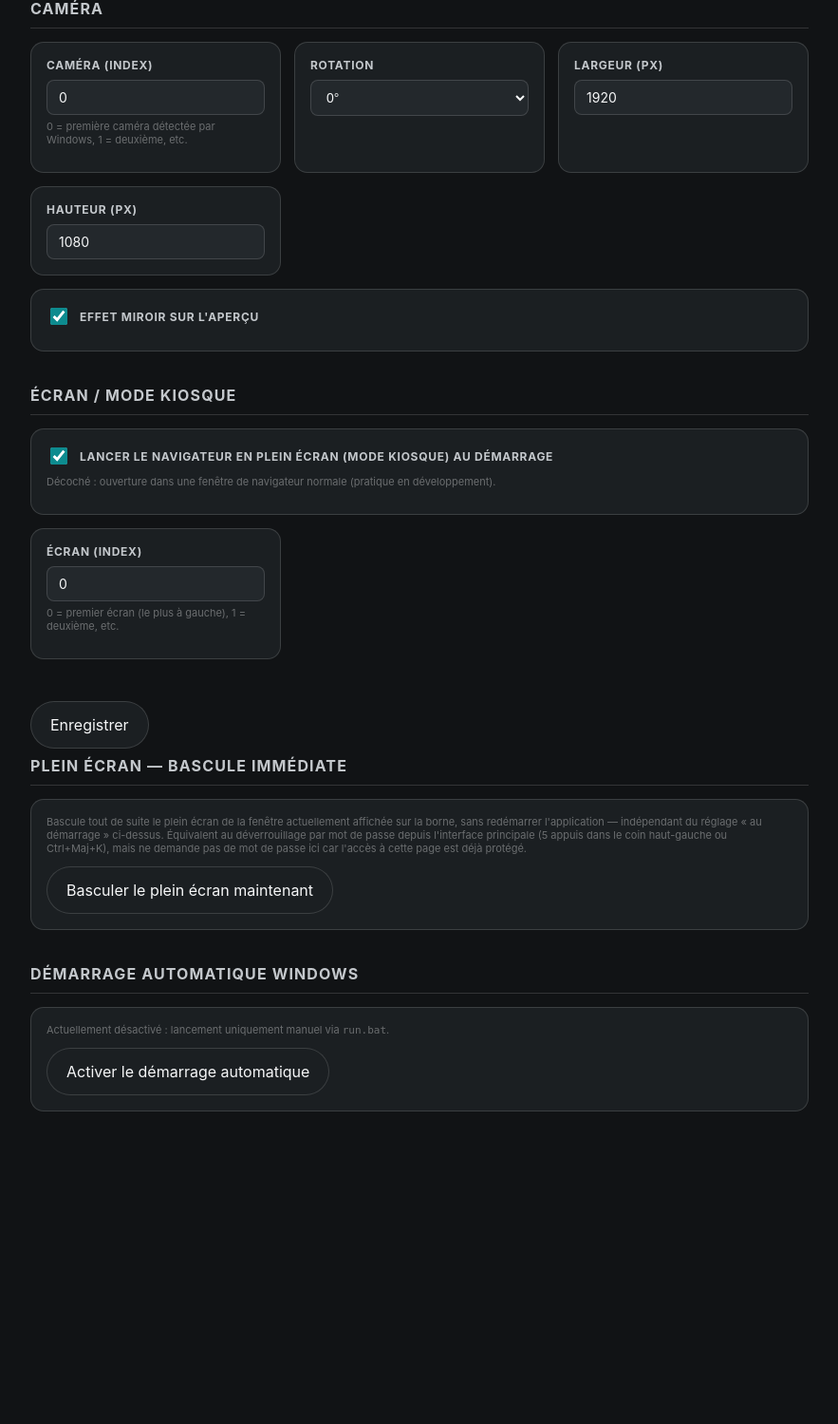
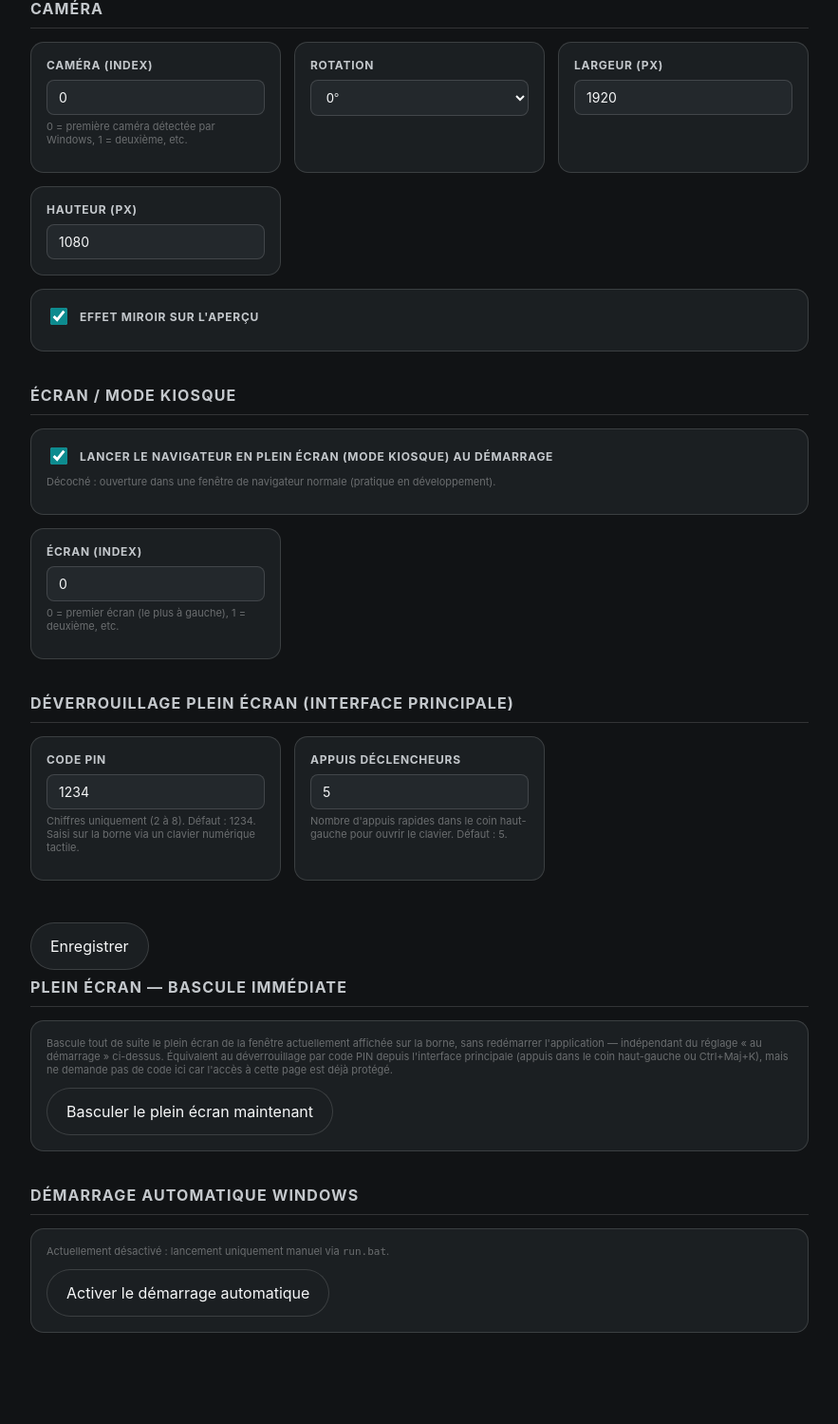
Before and after one commit to Pictotem/pictotem, a Flask app: page /admin/system in a window 1280 px wide. Shown: the part 217-1716 px from the top of the page at 95% size, without its empty margins (198-1081 px from the left). Before the commit the page ends 1387 px from the top, so only its background shows below. Run offline with Flask 3, Linux system fonts and the light colour scheme; the visitor is signed in with stand-in values (Sample User, id 1); data that the repository does not hold is empty; parts of the project's set-up code (start-up, migrations or seed data) failed here and were passed over; some libraries are stand-ins or nearby versions.

Commit message:
Remplace le mot de passe de sortie plein écran par un code PIN + clavier virtuel
- L'interface principale (5 appuis en haut à gauche ou Ctrl+Maj+K) demandait
  jusqu'ici le mot de passe admin pour sortir du plein écran. Remplacé par
  un code PIN dédié, indépendant du mot de passe admin, saisi via un
  clavier numérique virtuel tactile (#kioskUnlockModal) plutôt qu'un champ
  texte + clavier physique.
- PIN et nombre d'appuis déclencheurs réglables depuis /admin/system
  (nouvelle section "Déverrouillage plein écran"). Défauts : PIN 1234,
  5 appuis (comportement identique à avant si non reconfiguré).
- Le PIN attendu n'est jamais transmis au client : seul le nombre
  d'appuis est injecté dans window.PICTOTEM (kioskUnlockTaps) ; la
  vérification se fait côté serveur dans _KioskAPI.toggle_fullscreen
  (app.py), via le pont pywebview, comme avant.
- app.py : _kiosk_unlock_settings(), POST/GET /admin/system étendus,
  toggle_fullscreen(pin) remplace toggle_fullscreen(password).
- admin_system.html : champs "Code PIN" (2-8 chiffres, filtré côté
  serveur) et "Appuis déclencheurs" (2-15).
- index.html/app.js : modale remplacée par un pavé numérique (0-9,
  effacer, valider) + affichage à points, clavier physique supporté en
  plus (pratique en test), TAP_COUNT lu depuis cfg.kioskUnlockTaps.
- Testé via Flask test_client : rendu des deux pages, PIN absent du HTML
  public, round-trip POST -> DB -> reflet correct de kioskUnlockTaps,
  filtrage des caractères non numériques du PIN, et vérification directe
  de _KioskAPI.toggle_fullscreen (PIN faux/vide refusés, PIN correct
  accepté). node --check sur app.js.

```diff
--- a/app/app.py
+++ b/app/app.py
@@ -149,6 +149,21 @@ def _about_settings() -> dict:
     }
 
 
+def _kiosk_unlock_settings() -> dict:
+    """Code PIN + nombre d'appuis déclencheurs pour la sortie de plein écran
+    depuis l'interface principale (zone tactile haut-gauche), réglables
+    depuis /admin/system — voir _KioskAPI.toggle_fullscreen ci-dessous et
+    #kioskUnlockModal / setupKioskUnlock() dans index.html/app.js. Le PIN
+    n'est jamais transmis au client : seul le nombre d'appuis (`taps`) est
+    injecté dans window.PICTOTEM, la vérification du code se fait ici,
+    côté serveur, via le pont pywebview."""
+    raw_taps = get_setting('kiosk.unlock_taps', '')
+    return {
+        'pin':  get_setting('kiosk.unlock_pin', '') or '1234',
+        'taps': int(raw_taps) if raw_taps.isdigit() and 2 <= int(raw_taps) <= 15 else 5,
+    }
+
+
 def get_bottom_bar_sizes() -> dict:
     """Tailles (px) réglables depuis /admin/texts pour le texte de droite et le
     QR code de la barre du bas — surchargent right_message_font_size_px /
@@ -350,6 +365,7 @@ def index():
         tags_enabled=get_setting('tags.enabled', '0') == '1',
         buttons=_buttons_settings(),
         about=_about_settings(),
+        kiosk_unlock_taps=_kiosk_unlock_settings()['taps'],
     )
 
 
@@ -1187,6 +1203,13 @@ def admin_system():
         raw_screen = (request.form.get('ui_kiosk_screen') or '0').strip()
         set_setting('ui.kiosk_screen', raw_screen if raw_screen.isdigit() else '0')
 
+        # Déverrouillage plein écran (interface principale) — champ vidé =
+        # retour à la valeur par défaut (voir _kiosk_unlock_settings()).
+        raw_pin = re.sub(r'\D', '', request.form.get('kiosk_unlock_pin') or '')[:8]
+        set_setting('kiosk.unlock_pin', raw_pin)
+        raw_taps = (request.form.get('kiosk_unlock_taps') or '').strip()
+        set_setting('kiosk.unlock_taps', raw_taps if raw_taps.isdigit() and 2 <= int(raw_taps) <= 15 else '')
+
         reset_camera()
         return redirect(url_for('admin_system', ok='Réglages enregistrés. Caméra relancée avec les nouvelles valeurs.'))
 
@@ -1211,6 +1234,7 @@ def admin_system():
     return render_template(
         'admin_system.html', config=CONFIG,
         camera=camera_values, screen=screen_values,
+        kiosk_unlock=_kiosk_unlock_settings(),
         autostart_enabled=is_autostart_enabled(),
         alert_success=request.args.get('ok'),
         alert_error=request.args.get('err'),
@@ -2503,9 +2527,10 @@ def _port_is_free(host: str, port: int) -> bool:
 
 class _KioskAPI:
     """Exposée en JS via window.pywebview.api (voir static/app.js). Permet à
-    l'interface principale de sortir/rentrer du plein écran, protégé par le
-    mot de passe admin — pour laisser le personnel accéder ponctuellement à
-    Windows sans fermer l'application.
+    l'interface principale de sortir/rentrer du plein écran, protégé par un
+    code PIN dédié (réglable depuis /admin/system, indépendant du mot de
+    passe admin) saisi via un clavier numérique virtuel — pour laisser le
+    personnel accéder ponctuellement à Windows sans fermer l'application.
 
     IMPORTANT : ne jamais stocker l'objet Window pywebview sur un attribut
     public (sans underscore) de cette classe. pywebview parcourt récursivement
@@ -2532,10 +2557,11 @@ class _KioskAPI:
             return {'ok': False, 'error': 'Erreur interne lors du basculement (voir logs\\app.log).'}
         return {'ok': True}
 
-    def toggle_fullscreen(self, password: str):
-        if not check_admin_password(password or ''):
-            logger.warning('Bascule plein écran refusée (mot de passe incorrect).')
-            return {'ok': False, 'error': 'Mot de passe incorrect.'}
+    def toggle_fullscreen(self, pin: str):
+        expected_pin = get_setting('kiosk.unlock_pin', '') or '1234'
+        if not pin or str(pin) != expected_pin:
+            logger.warning('Bascule plein écran refusée (code PIN incorrect).')
+            return {'ok': False, 'error': 'Code incorrect.'}
         return self._do_toggle('interface principale')
 
 
--- a/app/templates/admin_system.html
+++ b/app/templates/admin_system.html
@@ -109,6 +109,24 @@
       </div>
     </div>
 
+    <div class="text-section">
+      <h2>Déverrouillage plein écran (interface principale)</h2>
+      <div class="text-fields">
+        <div class="text-field">
+          <label class="field-label" for="kiosk_unlock_pin">Code PIN</label>
+          <input type="text" id="kiosk_unlock_pin" name="kiosk_unlock_pin"
+                 value="{{ kiosk_unlock.pin }}" inputmode="numeric" pattern="[0-9]*" maxlength="8">
+          <p class="field-default">Chiffres uniquement (2 à 8). Défaut : 1234. Saisi sur la borne via un clavier numérique tactile.</p>
+        </div>
+        <div class="text-field">
+          <label class="field-label" for="kiosk_unlock_taps">Appuis déclencheurs</label>
+          <input type="number" id="kiosk_unlock_taps" name="kiosk_unlock_taps"
+                 value="{{ kiosk_unlock.taps }}" min="2" max="15">
+          <p class="field-default">Nombre d'appuis rapides dans le coin haut-gauche pour ouvrir le clavier. Défaut : 5.</p>
+        </div>
+      </div>
+    </div>
+
     <button type="submit" class="action-btn primary" style="margin-top:8px">Enregistrer</button>
 
   </form>
@@ -120,8 +138,8 @@
         <p class="field-default" style="margin:0 0 12px">
           Bascule tout de suite le plein écran de la fenêtre actuellement affichée sur la borne,
           sans redémarrer l'application — indépendant du réglage « au démarrage » ci-dessus.
-          Équivalent au déverrouillage par mot de passe depuis l'interface principale (5 appuis
-          dans le coin haut-gauche ou Ctrl+Maj+K), mais ne demande pas de mot de passe ici car
+          Équivalent au déverrouillage par code PIN depuis l'interface principale (appuis
+          dans le coin haut-gauche ou Ctrl+Maj+K), mais ne demande pas de code ici car
           l'accès à cette page est déjà protégé.
         </p>
         <form method="post" action="{{ url_for('admin_toggle_fullscreen') }}">
```
Also changed, not shown: app/static/app.js (+68 -25 lines), app/templates/index.html (+37 -12 lines).
